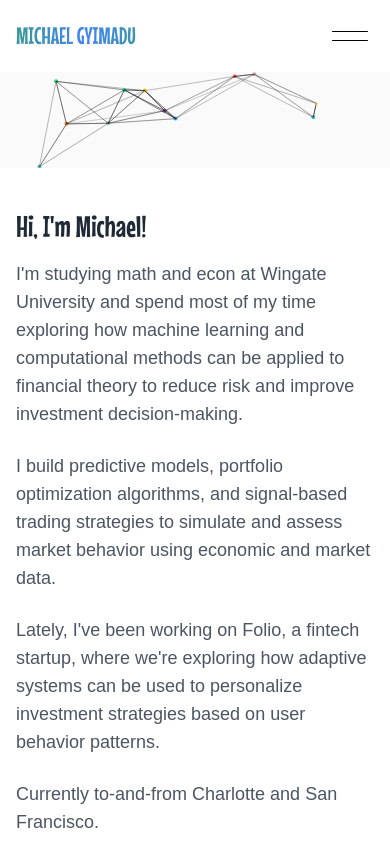
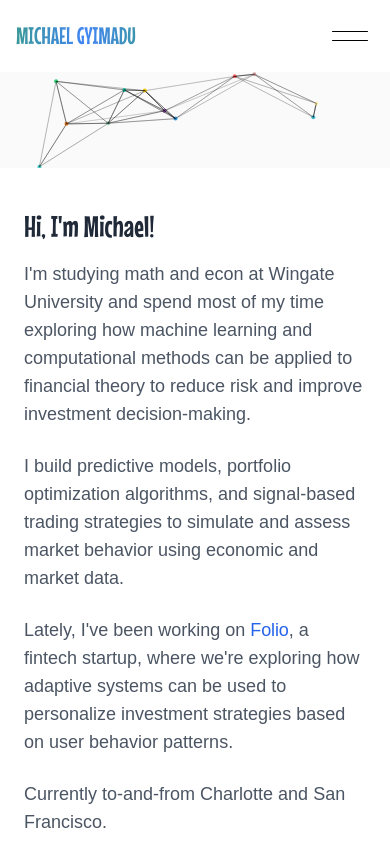
Before and after one commit to gyimadu/portfolio, a Next.js app: page / in a window 390 px wide. Shown: the top 844 px of the page. Built offline with nearby package versions, Linux system fonts and the light colour scheme; a web font is replaced by a local one.

Commit message:
increased padding on homepage for mobile screens

```diff
--- a/src/app/page.tsx
+++ b/src/app/page.tsx
@@ -25,7 +25,7 @@ export default function Home() {
       <div className="md:hidden">
         <NeuralNetworkBall />
       </div>
-      <main className="max-w-3xl mx-auto px-4 md:px-4 py-10 md:pb-8 md:-pt-10">
+      <main className="max-w-3xl mx-auto px-6 md:px-4 py-10 md:pb-8 md:-pt-10">
         <section className="mb-12">
           <div className="mb-2">
             <div className="flex flex-col lg:flex-col lg:gap-10">
@@ -40,7 +40,7 @@ export default function Home() {
                   I build predictive models, portfolio optimization algorithms, and signal-based trading strategies to simulate and assess market behavior using economic and market data.
                 </div>
                 <div className='text-lg md:text-lg mb-6'>
-                  Lately, I&apos;ve been working on Folio, a fintech startup, where we&apos;re exploring how adaptive systems can be used to personalize investment strategies based on user behavior patterns.
+                  Lately, I&apos;ve been working on <span className='text-blue-600'><Link href="https://bull-app.vercel.app" target="_blank" rel="noopener noreferrer">Folio</Link></span>, a fintech startup, where we&apos;re exploring how adaptive systems can be used to personalize investment strategies based on user behavior patterns.
                 </div>
                 <div className='text-lg md:text-lg mb-6'>
                   Currently to-and-from Charlotte and San Francisco.
```
